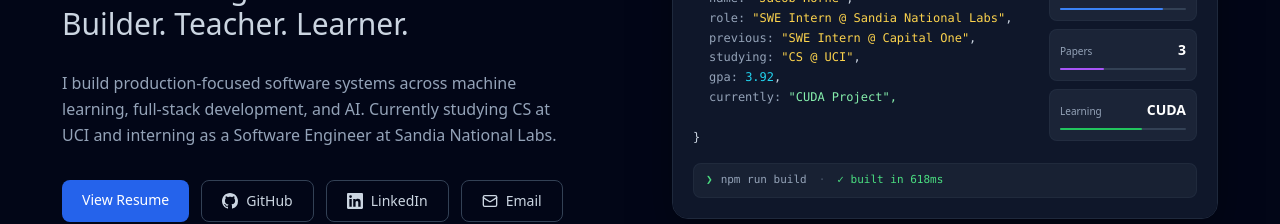
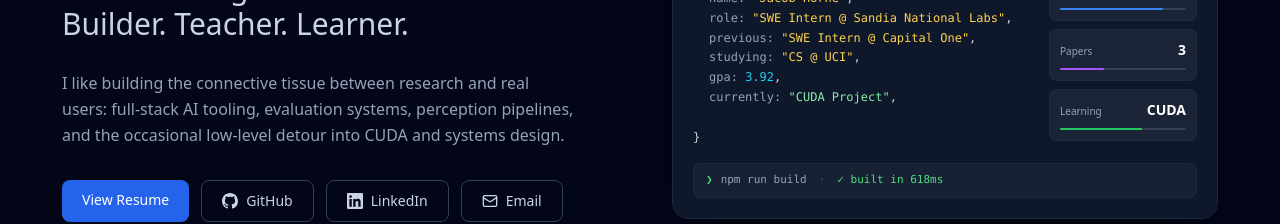
Before and after one commit to jacobhorne-jth/jacobhorne-jth.github.io, a React (Vite) app: page / in a window 1280 px wide. Shown: the part 343-567 px from the top of the page. Built offline with nearby package versions, Linux system fonts and the light colour scheme.

Commit message:
Sharpen hero research systems summary

```diff
--- a/src/App.tsx
+++ b/src/App.tsx
@@ -1108,8 +1108,8 @@
               </p>
             </div>
             <p className="text-base text-slate-400 leading-relaxed max-w-lg">
-              I build production-focused software systems across machine learning, full-stack development,
-              and AI. Currently studying CS at UCI and interning as a Software Engineer at Sandia National Labs.
+              I like building the connective tissue between research and real users: full-stack AI tooling,
+              evaluation systems, perception pipelines, and the occasional low-level detour into CUDA and systems design.
             </p>
             {/* Buttons */}
             <div className="flex flex-wrap gap-3 pt-1">
```
